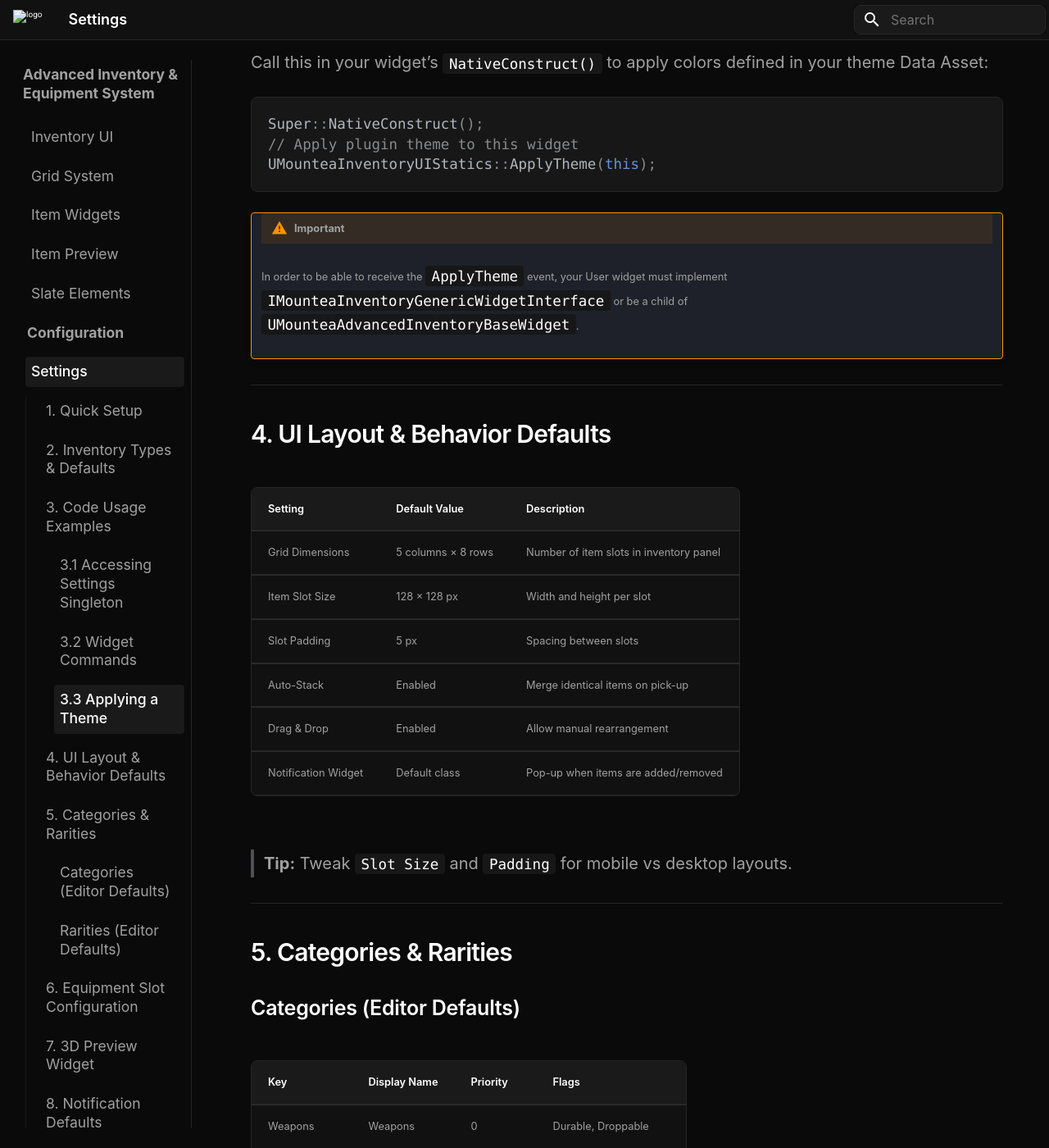
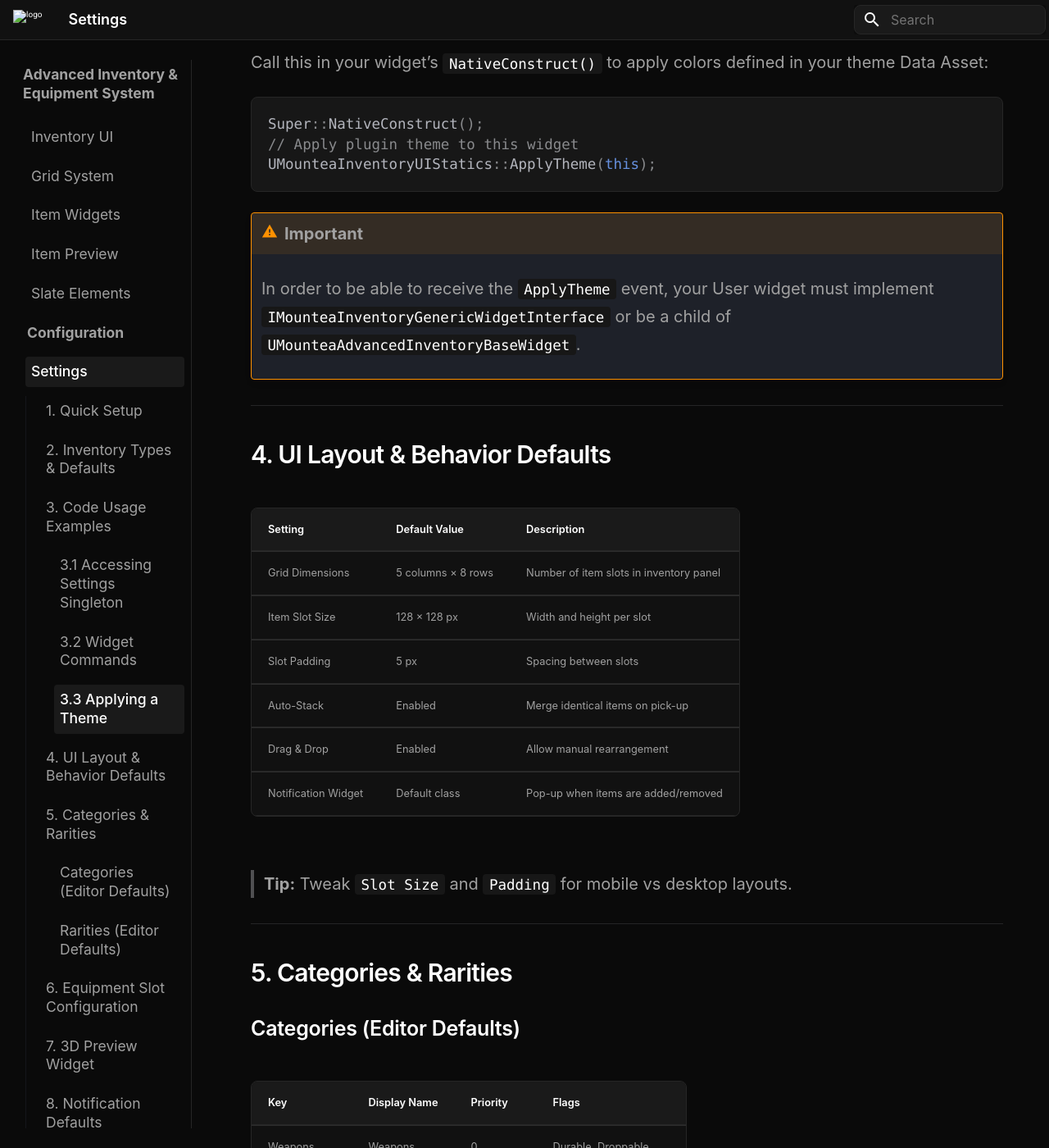
Before and after one commit to Mountea-Framework/MounteaFrameworkWebsite, an MkDocs documentation site: the page built from docs_src/AdvancedInventoryEquipmentSystem/Configuration/Settings.md, in a window 1280 px wide and 1400 px high, scrolled down 2676 px. Shown: the whole window at 82% size. Built offline with MkDocs 1.6.1 and Material for MkDocs 9.7.7, drawn with Linux system fonts in a browser that asks for light colours.

Commit message:
Updated admonitions style

```diff
--- a/docs_src/stylesheets/custom.css
+++ b/docs_src/stylesheets/custom.css
@@ -239,6 +239,16 @@ body,
   color: var(--prose-text) !important;
 }
 
+.admonition {
+  padding: 0rem !important;
+}
+
+/* Admonitions */
+.admonition p {
+    font-size: 1rem;
+    padding: 0 .6rem;
+}
+
 /* Cards */
 .card-grid {
   display: grid;
```
